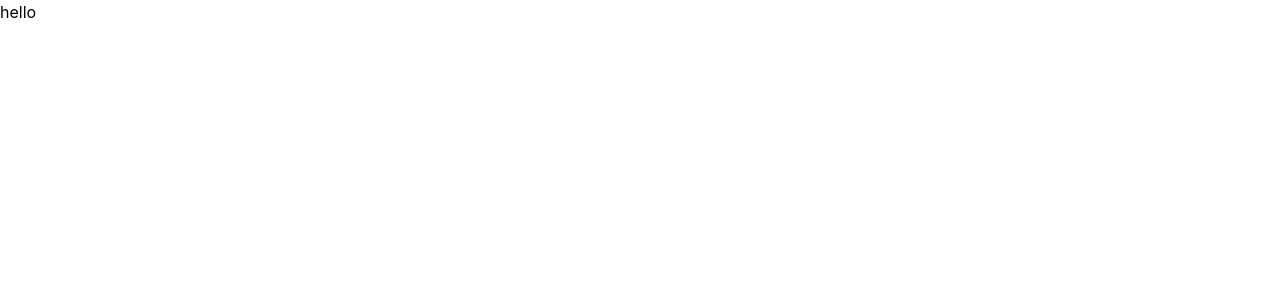
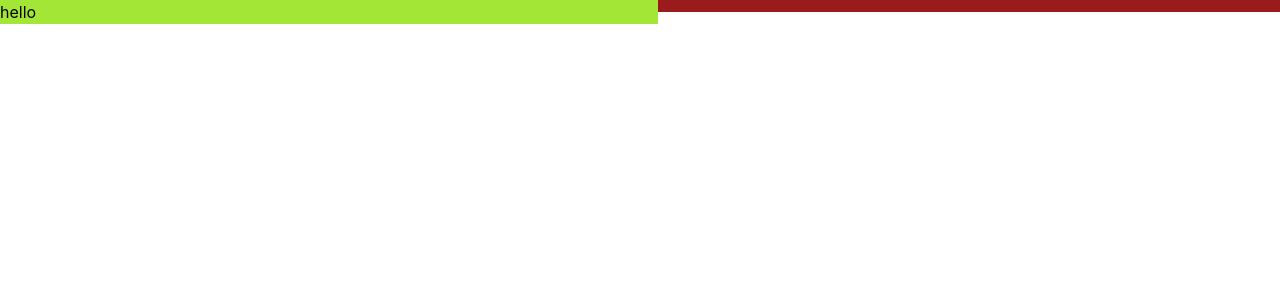
Before and after one commit to Sajeeb03/daily_prayer_tracker_app, a React (Create React App) app: page / in a window 1280 px wide. Shown: the top 300 px of the page. Built offline with nearby package versions, Linux system fonts and the light colour scheme.

Commit message:
home section addeded

```diff
--- a/src/App.js
+++ b/src/App.js
@@ -1,9 +1,10 @@
 import './App.css';
+import Home from './components/Home/Home';
 
 function App() {
   return (
     <div>
-      <h1>hello</h1>
+      <Home></Home>
     </div>
   );
 }
--- a/src/components/Home/Home.js
+++ b/src/components/Home/Home.js
@@ -1,9 +1,15 @@
 import React from 'react';
+import Prayers from '../Prayers/Prayers';
 
 const Home = () => {
     return (
-        <div>
-            <h2>hello from home</h2>
+        <div className='grid grid-rows-2 grid-flow-row lg:grid-flow-col'>
+            <div className='row-span-4 bg-slate-400'>
+                <Prayers></Prayers>
+            </div>
+            <div className='row-span-1 bg-red-600 lg:bg-red-800'>
+
+            </div>
         </div>
     );
 };
--- /dev/null
+++ b/src/components/Prayers/Prayers.js
@@ -0,0 +1,11 @@
+import React from 'react';
+
+const Prayers = () => {
+    return (
+        <div className='bg-lime-400 border-red-400'>
+            hello
+        </div>
+    );
+};
+
+export default Prayers;
```
